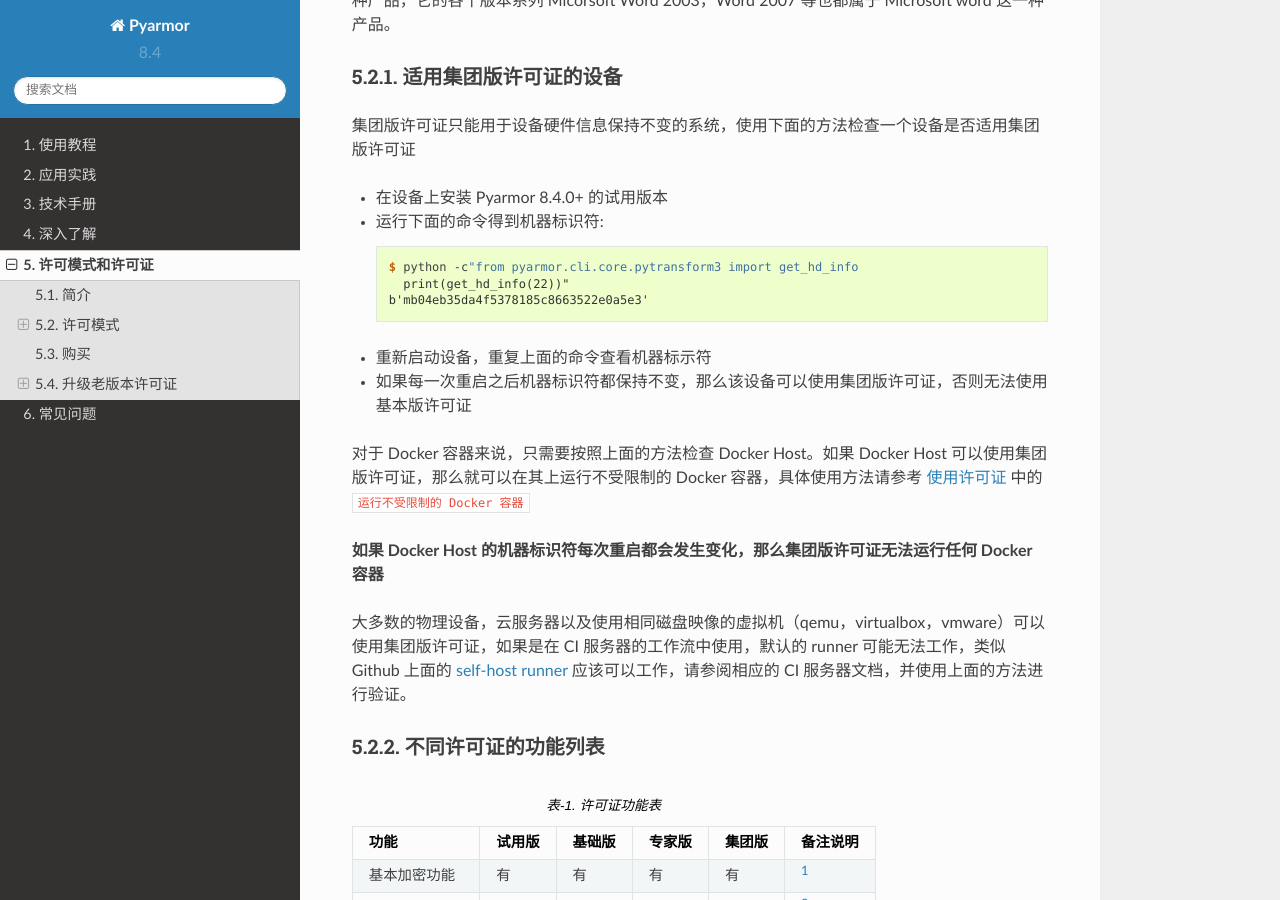
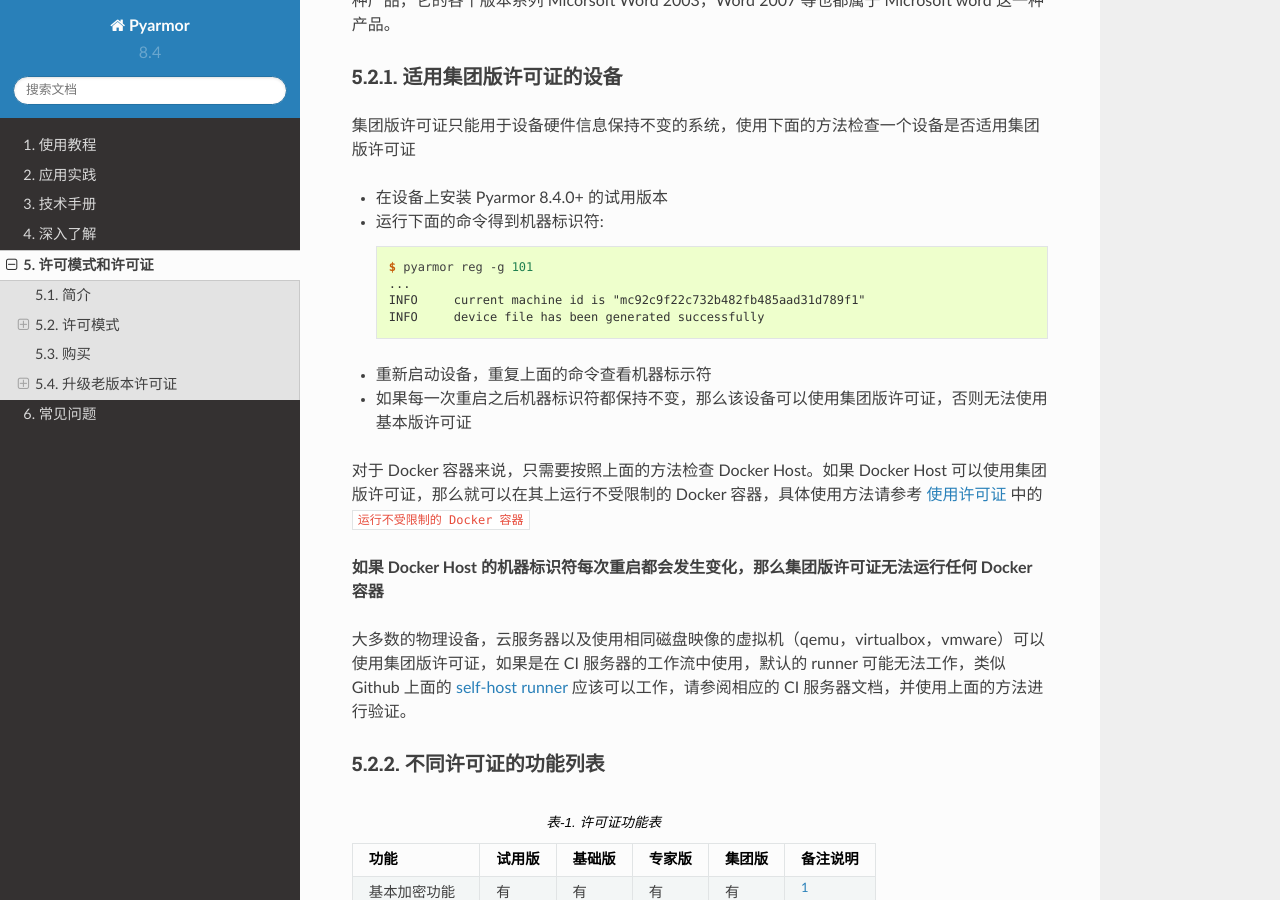
Before and after one commit to dashingsoft/pyarmor-docs-zh, a Sphinx documentation site: the page built from docs/licenses.rst, in a window 1280 px wide and 900 px high, scrolled down 2530 px. Built offline with Sphinx 7.4.7 and the Read the Docs theme 2.0.0, drawn with Linux system fonts in a browser that asks for light colours.

Commit message:
Refine how to check machine id

```diff
--- a/docs/licenses.rst
+++ b/docs/licenses.rst
@@ -93,9 +93,10 @@
 * 在设备上安装 Pyarmor 8.4.0+ 的试用版本
 * 运行下面的命令得到机器标识符::
 
-    $ python -c"from pyarmor.cli.core.pytransform3 import get_hd_info
-      print(get_hd_info(22))"
-    b'mb04eb35da4f5378185c8663522e0a5e3'
+    $ pyarmor reg -g 101
+    ...
+    INFO     current machine id is "mc92c9f22c732b482fb485aad31d789f1"
+    INFO     device file has been generated successfully
 
 * 重新启动设备，重复上面的命令查看机器标示符
 * 如果每一次重启之后机器标识符都保持不变，那么该设备可以使用集团版许可证，否则无法使用基本版许可证
```
